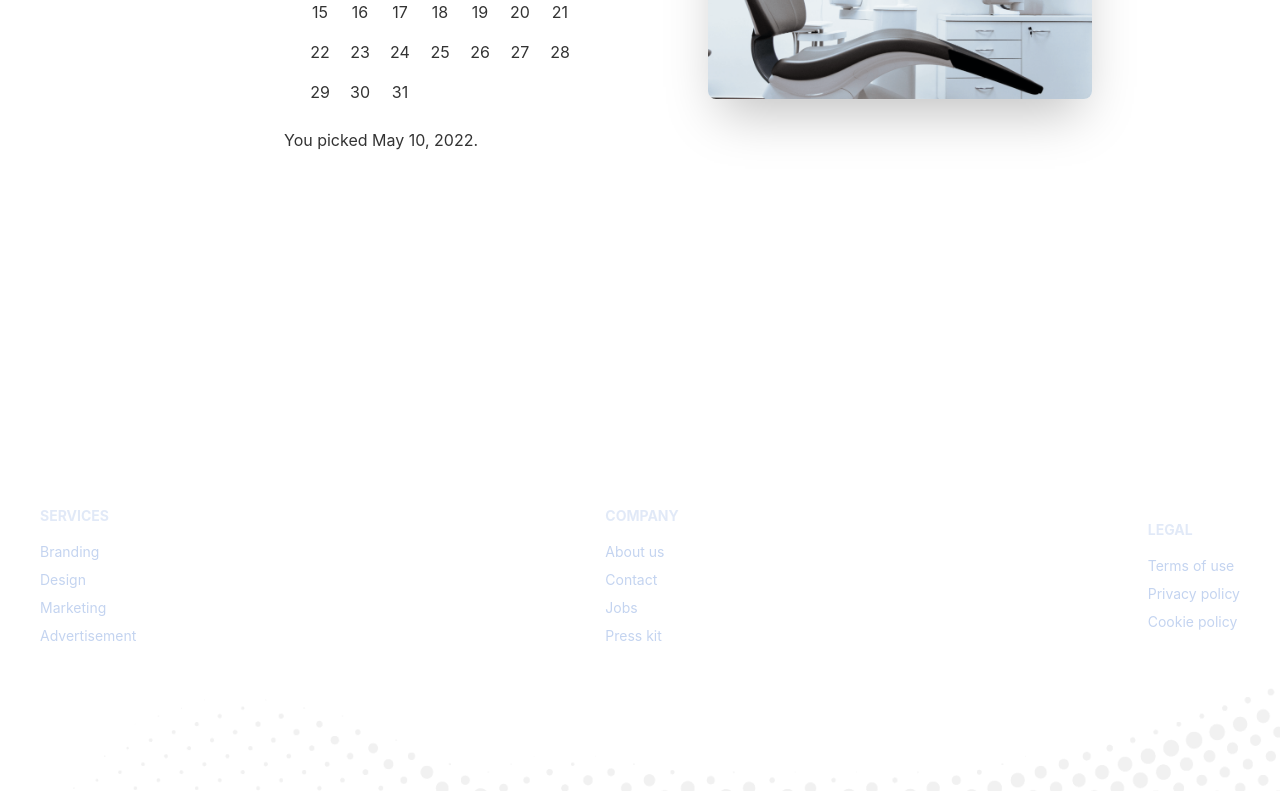
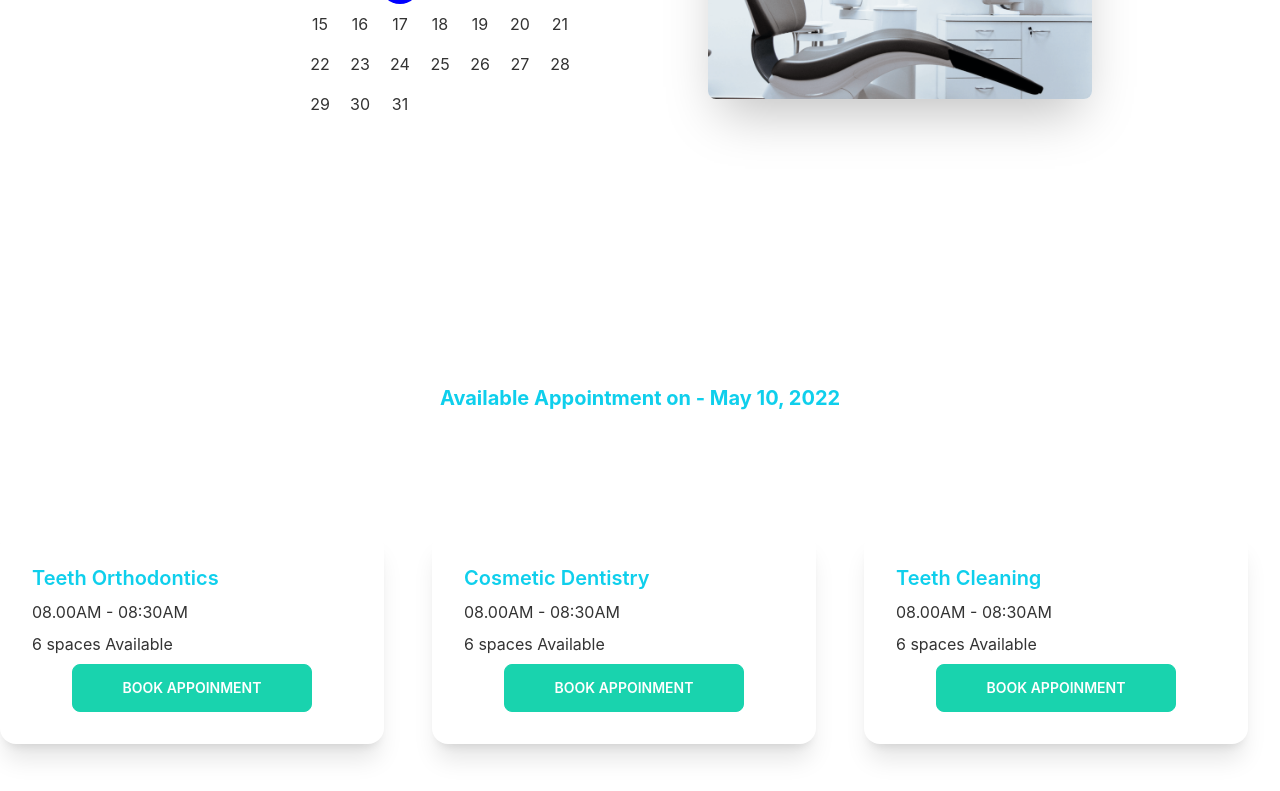
Before and after one commit to Emlakhossain/final-doctor-protal-prject, a React (Create React App) app: page /appoinment in a window 1280 px wide. Shown: the part 480-1271 px from the top of the page. Built offline with nearby package versions, Linux system fonts and the light colour scheme.

Commit message:
appoinment section commited

```diff
--- /dev/null
+++ b/public/services.json
@@ -0,0 +1,67 @@
+[
+    {
+        "_id": 1,
+        "name": "Teeth Orthodontics",
+        "slots": [
+            "08.00AM - 08:30AM",
+            "08.300AM - 09:00AM",
+            "09.00AM - 09:30AM",
+            "09.30AM - 10:00AM",
+            "10.30AM - 11:00AM",
+            "08.00AM - 08:30AM"
+        ]
+    },
+    {
+        "_id": 2,
+        "name": "Cosmetic Dentistry",
+        "slots": [
+            "08.00AM - 08:30AM",
+            "08.300AM - 09:00AM",
+            "09.00AM - 09:30AM",
+            "09.30AM - 10:00AM",
+            "10.30AM - 11:00AM",
+            "08.00AM - 08:30AM"
+        ]
+    },
+    {
+        "_id": 3,
+        "name": "Teeth Cleaning",
+        "slots": [
+            "08.00AM - 08:30AM",
+            "08.300AM -09:00AM",
+            "09.00AM - 09:30AM",
+            "09.30AM - 10:00AM",
+            "10.30AM - 11:00AM",
+            "08.00AM - 08:30AM"
+        ]
+    },
+    {
+        "_id": 4,
+        "name": "Teeth Orthodontics",
+        "slots": [
+            "08.00AM - 08:30AM",
+            "08.300AM -09:00AM",
+            "09.00AM - 09:30AM",
+            "09.30AM - 10:00AM",
+            "10.30AM - 11:00AM",
+            "08.00AM - 08:30AM"
+        ]
+    },
+    {
+        "_id": 5,
+        "name": "Teeth Orthodontics",
+        "slots": [
+            "08.00AM - 08:30AM",
+            "08.300AM -09:00AM",
+            "09.00AM - 09:30AM",
+            "09.30AM - 10:00AM",
+            "10.30AM - 11:00AM",
+            "08.00AM - 08:30AM"
+        ]
+    },
+    {
+        "_id": 6,
+        "name": "Teeth Orthodontics",
+        "slots": []
+    }
+]
--- a/src/Pages/Appionment/Appionment.js
+++ b/src/Pages/Appionment/Appionment.js
@@ -1,11 +1,14 @@
-import React from 'react';
+import React, { useState } from 'react';
 import Footer from '../Share/Footer';
 import AppoinmentBanner from './AppoinmentBanner';
+import AvailableAppoinment from './AvailableAppoinment';
 
 const Appionment = () => {
+    const [date, setDate] = useState(new Date())
     return (
         <div>
-            <AppoinmentBanner></AppoinmentBanner>
+            <AppoinmentBanner date={date} setDate={setDate}></AppoinmentBanner>
+            <AvailableAppoinment date={date}></AvailableAppoinment>
             <Footer></Footer>
         </div>
     );
--- a/src/Pages/Appionment/AppoinmentBanner.js
+++ b/src/Pages/Appionment/AppoinmentBanner.js
@@ -4,8 +4,8 @@ import { DayPicker } from 'react-day-picker';
 import 'react-day-picker/dist/style.css';
 import { format } from 'date-fns';
 
-const AppoinmentBanner = () => {
-    const [date, setDate] = useState(new Date())
+const AppoinmentBanner = ({ date, setDate }) => {
+
     return (
         <div class="hero min-h-screen  ">
             <div class="hero-content flex-col lg:flex-row-reverse">
@@ -17,7 +17,7 @@ const AppoinmentBanner = () => {
                         onSelect={setDate}
 
                     />
-                    <p>You picked {format(date, 'PP')}.</p>
+
                 </div>
             </div>
         </div>
--- /dev/null
+++ b/src/Pages/Appionment/AvailableAppoinment.js
@@ -0,0 +1,29 @@
+import { format, setDate } from 'date-fns';
+import React, { useEffect, useState } from 'react';
+import DoctorService from './DoctorService';
+
+const AvailableAppoinment = ({ date }) => {
+    const [services, setServices] = useState([]);
+
+    useEffect(() => {
+        fetch('services.json')
+            .then(res => res.json())
+            .then(data => setServices(data))
+    }, [])
+    return (
+        <div>
+            <h4 className='text-xl font-bold text-center text-primary'>Available Appointment on - {format(date, 'PP')} </h4>
+
+            <div className='grid grid-cols-1 md:grid-cols-2 lg:grid-cols-3 gap-4 mt-24'>
+                {
+                    services.map(service => <DoctorService
+                        key={service._id}
+                        service={service}
+                    ></DoctorService>)
+                }
+            </div>
+        </div>
+    );
+};
+
+export default AvailableAppoinment;
--- /dev/null
+++ b/src/Pages/Appionment/DoctorService.js
@@ -0,0 +1,25 @@
+import React from 'react';
+
+const DoctorService = ({ service }) => {
+    const { name, slots } = service;
+    return (
+        <div class="card w-96 bg-base-100 shadow-xl my-6">
+            <div class="card-body">
+                <h4 class="card-title text-primary text-center">{name}</h4>
+                <p>
+                    {
+                        slots.length > 0 ?
+                            <span>{slots[0]}</span>
+                            : <span className='text-red-500'>Try another day</span>
+                    }
+                </p>
+                <p>{slots.length} {slots.length > 1 ? 'spaces' : 'space'} Available</p>
+                <div class="card-actions justify-center">
+                    <button disabled={slots.length === 0} class="btn btn-secondary w-3/4 text-white">Book Appoinment</button>
+                </div>
+            </div>
+        </div>
+    );
+};
+
+export default DoctorService;
--- a/src/Pages/Share/Footer.js
+++ b/src/Pages/Share/Footer.js
@@ -5,27 +5,26 @@ const Footer = () => {
     return (
         <footer style={{
             background: `url(${footerImg})`
-        }} class="">
-            <div className='footer p-10 text-black justify-between  items-center h-96  text-neutral-content'>
+        }} >
+            <div className='footer p-10 text-black justify-between  items-center h-96  '>
                 <div>
                     <span class="footer-title">Services</span>
-                    <a class="link link-hover">Branding</a>
-                    <a class="link link-hover">Design</a>
-                    <a class="link link-hover">Marketing</a>
-                    <a class="link link-hover">Advertisement</a>
+                    <a class="link link-hover">Emergency Checkup</a>
+                    <a class="link link-hover">Monthly Checkup</a>
+                    <a class="link link-hover">Weekly Checkup</a>
+                    <a class="link link-hover">Deep Checkup</a>
                 </div>
                 <div>
-                    <span class="footer-title">Company</span>
-                    <a class="link link-hover">About us</a>
-                    <a class="link link-hover">Contact</a>
-                    <a class="link link-hover">Jobs</a>
-                    <a class="link link-hover">Press kit</a>
+                    <span class="footer-title">ORAL HEALTH</span>
+                    <a class="link link-hover">Fluoride Treatment</a>
+                    <a class="link link-hover">Cavity Filling</a>
+                    <a class="link link-hover">Teath Whitening</a>
+
                 </div>
                 <div>
-                    <span class="footer-title">Legal</span>
-                    <a class="link link-hover">Terms of use</a>
-                    <a class="link link-hover">Privacy policy</a>
-                    <a class="link link-hover">Cookie policy</a>
+                    <span class="footer-title">OUR ADDRESS</span>
+                    <a class="link link-hover">New York - 101010 Hudson</a>
+
                 </div>
             </div>
             <div className='text-center py-6'>
```
